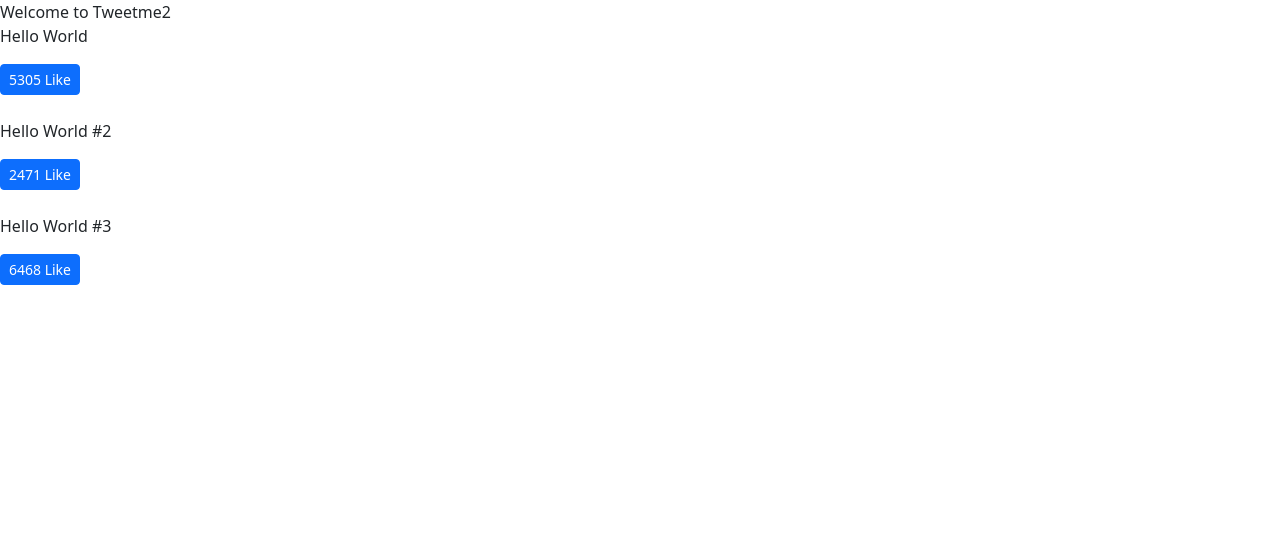
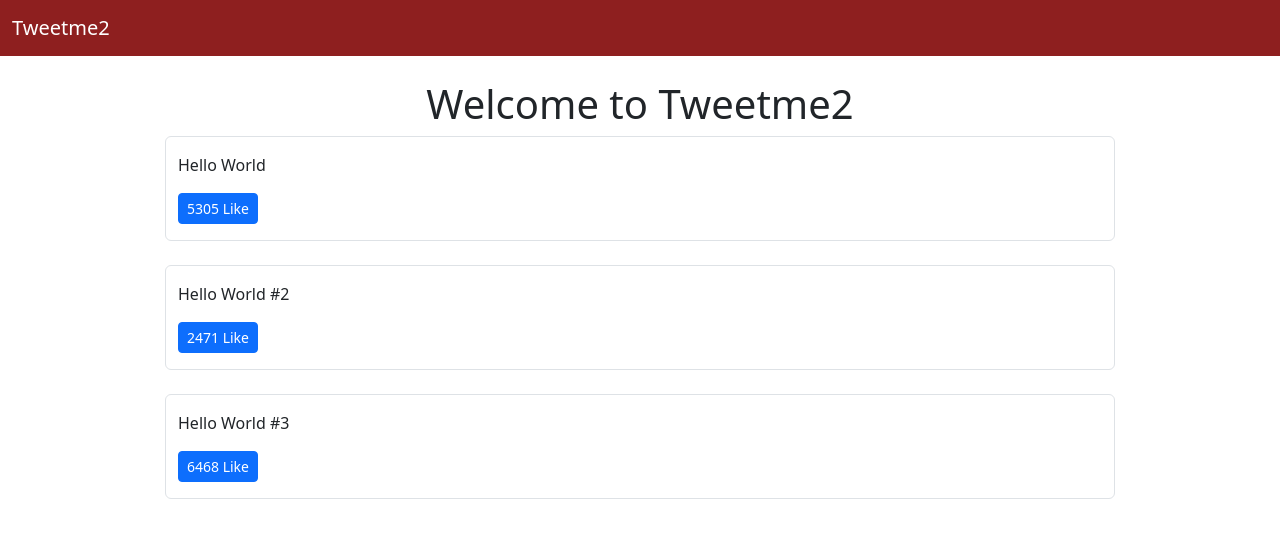
Before and after one commit to MmdMhdi-sh/Tweetme2, a Django app: page / in a window 1280 px wide. Shown: the top 538 px of the page. Run offline with Django 5.2, Linux system fonts and the light colour scheme; data comes from the database, SQL or seed files in the repository; data that the repository does not hold is empty.

Commit message:
Initial Stylings

```diff
--- a/templates/base.html
+++ b/templates/base.html
@@ -5,11 +5,18 @@
     <meta name="viewport" content="width=device-width, initial-scale=1.0">
     <link href="https://cdn.jsdelivr.net/npm/bootstrap@5.3.3/dist/css/bootstrap.min.css" rel="stylesheet" integrity="sha384-QWTKZyjpPEjISv5WaRU9OFeRpok6YctnYmDr5pNlyT2bRjXh0JMhjY6hW+ALEwIH" crossorigin="anonymous">
     <script src="https://cdn.jsdelivr.net/npm/bootstrap@5.3.3/dist/js/bootstrap.bundle.min.js" integrity="sha384-YvpcrYf0tY3lHB60NNkmXc5s9fDVZLESaAA55NDzOxhy9GkcIdslK1eN7N6jIeHz" crossorigin="anonymous"></script>
-
+    <style>
+        .bg-tweetme {
+            background-color: #8e1f1f;
+        }
+    </style>
     <title>Tweetme 2 {% block head_title %}{% endblock head_title %}</title>
 </head>
 <body>
-    {% block content %}
-    {% endblock content %}
+    {% include "components/navbar.html" %}
+    <div class="container">
+        {% block content %}
+        {% endblock content %}
+    </div>
 </body>
 </html>
--- a/templates/components/navbar.html
+++ b/templates/components/navbar.html
@@ -0,0 +1,36 @@
+<nav class="navbar navbar-expand-lg navbar-dark bg-tweetme mb-4">
+    <div class="container-fluid">
+      <a class="navbar-brand" href="/">Tweetme2</a>
+      <button class="navbar-toggler" type="button" data-bs-toggle="collapse" data-bs-target="#navbarSupportedContent" aria-controls="navbarSupportedContent" aria-expanded="false" aria-label="Toggle navigation">
+        <span class="navbar-toggler-icon"></span>
+      </button>
+      <div class="collapse navbar-collapse d-none" id="navbarSupportedContent">
+        <ul class="navbar-nav me-auto mb-2 mb-lg-0 d-none">
+          <li class="nav-item">
+            <a class="nav-link active" aria-current="page" href="#">Home</a>
+          </li>
+          <li class="nav-item">
+            <a class="nav-link" href="#">Link</a>
+          </li>
+          <li class="nav-item dropdown">
+            <a class="nav-link dropdown-toggle" href="#" id="navbarDropdown" role="button" data-bs-toggle="dropdown" aria-expanded="false">
+              Dropdown
+            </a>
+            <ul class="dropdown-menu" aria-labelledby="navbarDropdown">
+              <li><a class="dropdown-item" href="#">Action</a></li>
+              <li><a class="dropdown-item" href="#">Another action</a></li>
+              <li><hr class="dropdown-divider"></li>
+              <li><a class="dropdown-item" href="#">Something else here</a></li>
+            </ul>
+          </li>
+          <li class="nav-item">
+            <a class="nav-link disabled" href="#" tabindex="-1" aria-disabled="true">Disabled</a>
+          </li>
+        </ul>
+        <form class="d-flex d-none">
+          <input class="form-control me-2" type="search" placeholder="Search" aria-label="Search">
+          <button class="btn btn-outline-success" type="submit">Search</button>
+        </form>
+      </div>
+    </div>
+  </nav>
--- a/templates/pages/home.html
+++ b/templates/pages/home.html
@@ -5,9 +5,11 @@ This is Amazing!!!!
 {% endblock head_title %}
 
 {% block content %}
-Welcome to Tweetme2
+<div class="row text-center">
+    <div class="col"><h1>Welcome to Tweetme2</h1></div>
+</div>
 
-<div id="tweets">
+<div class="row" id="tweets">
     Loading...
 </div>
 
@@ -28,7 +30,7 @@ function LikeBtn(tweet) {
 }
 
 function formatTweetElement(tweet) {
-    var formattedTweet = "<div class='mb-4 tweet' id='tweet-" + tweet.id
+    var formattedTweet = "<div class='col-12 col-md-10 mx-auto border rounded py-3 mb-4 tweet' id='tweet-" + tweet.id
     + "'><p>" + tweet.content +
         "</p><div class='btn-group'>" + LikeBtn(tweet) +
         "</div></div>"
```
